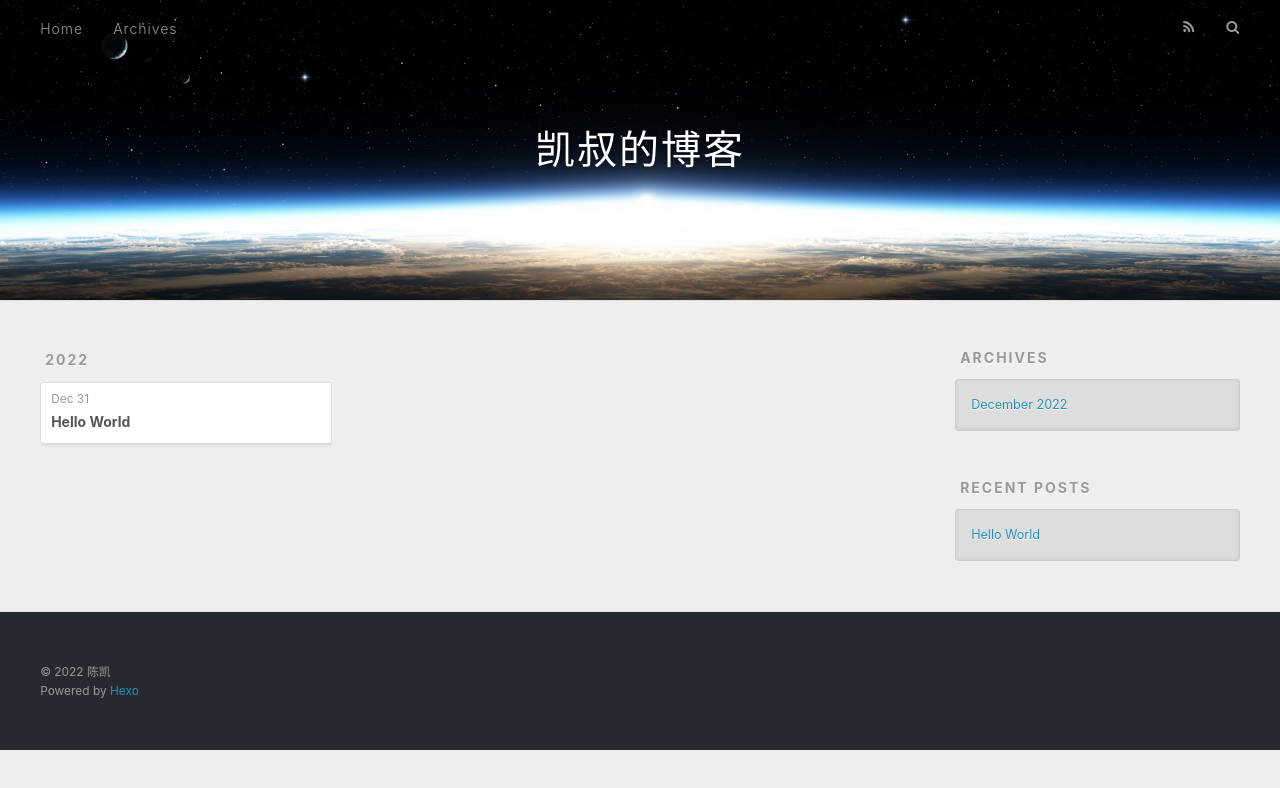
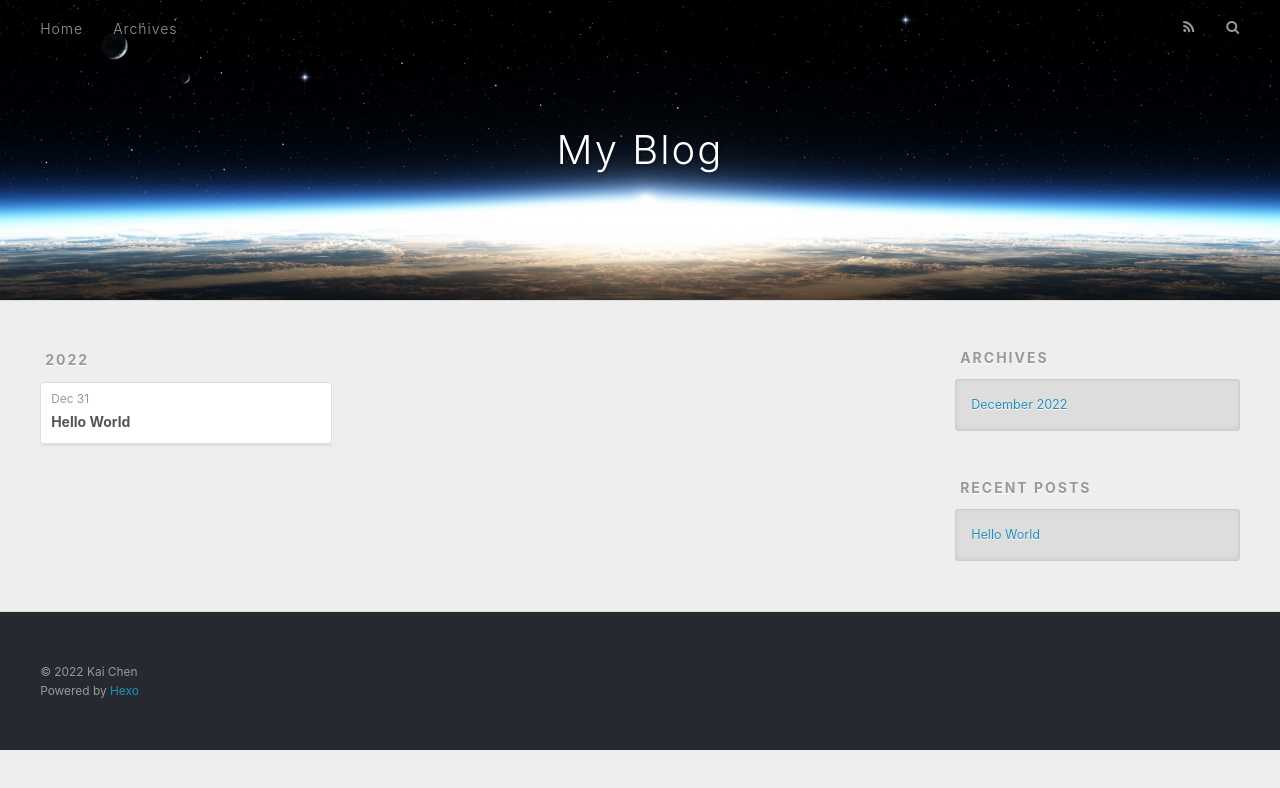
Before and after one commit to spiderck/spiderck.github.io, a plain HTML site: page archives/2022/12/index.html in a window 1280 px wide. Drawn offline with nearby package versions, Linux system fonts and the light colour scheme; files that its build step writes are made by us from their sources; files whose address does not match are found by name.

Commit message:
Site updated: 2022-12-31 13:34:01

```diff
--- a/archives/2022/12/index.html
+++ b/archives/2022/12/index.html
@@ -5,17 +5,17 @@
 
 
 
-  <title>Archives: 2022/12 | 凯叔的博客</title>
+  <title>Archives: 2022/12 | My Blog</title>
   <meta name="viewport" content="width=device-width, initial-scale=1, maximum-scale=1">
   <meta property="og:type" content="website">
-<meta property="og:title" content="凯叔的博客">
+<meta property="og:title" content="My Blog">
 <meta property="og:url" content="https://spiderck.github.io/project/archives/2022/12/index.html">
-<meta property="og:site_name" content="凯叔的博客">
+<meta property="og:site_name" content="My Blog">
 <meta property="og:locale" content="en_US">
-<meta property="article:author" content="陈凯">
+<meta property="article:author" content="Kai Chen">
 <meta name="twitter:card" content="summary">
 
-    <link rel="alternate" href="/project/atom.xml" title="凯叔的博客" type="application/atom+xml">
+    <link rel="alternate" href="/project/atom.xml" title="My Blog" type="application/atom+xml">
 
 
     <link rel="icon" href="/favicon.png">
@@ -36,7 +36,7 @@
   <div id="header-outer" class="outer">
     <div id="header-title" class="inner">
       <h1 id="logo-wrap">
-        <a href="/project/" id="logo">凯叔的博客</a>
+        <a href="/project/" id="logo">My Blog</a>
       </h1>
 
     </div>
@@ -141,7 +141,7 @@
 
   <div class="outer">
     <div id="footer-info" class="inner">
-      &copy; 2022 陈凯<br>
+      &copy; 2022 Kai Chen<br>
       Powered by <a href="http://hexo.io/" target="_blank">Hexo</a>
     </div>
   </div>
```
Also changed, not shown: 2022/12/31/hello-world/index.html (+7 -7 lines), archives/2022/index.html (+7 -7 lines), archives/index.html (+7 -7 lines), index.html (+8 -8 lines).
